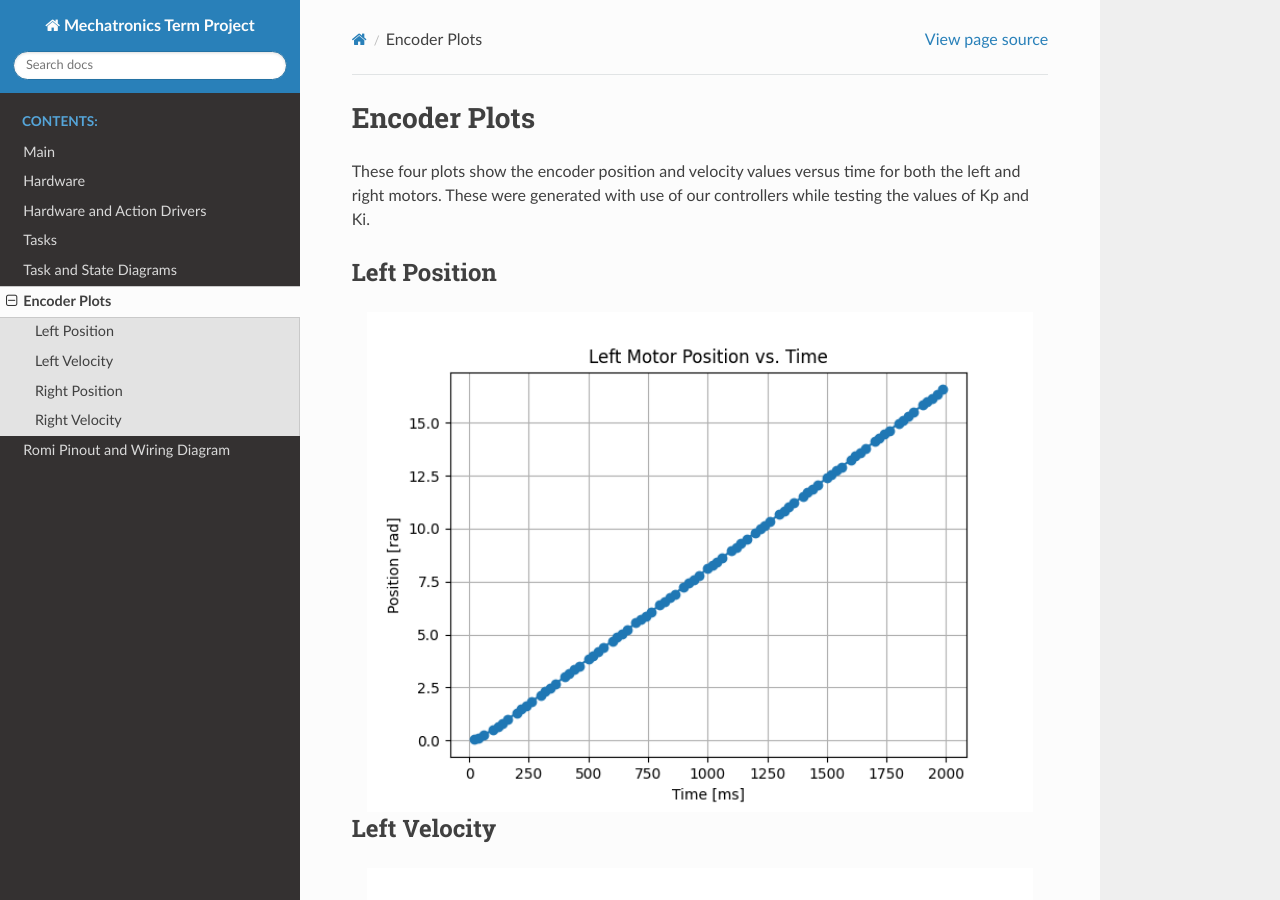
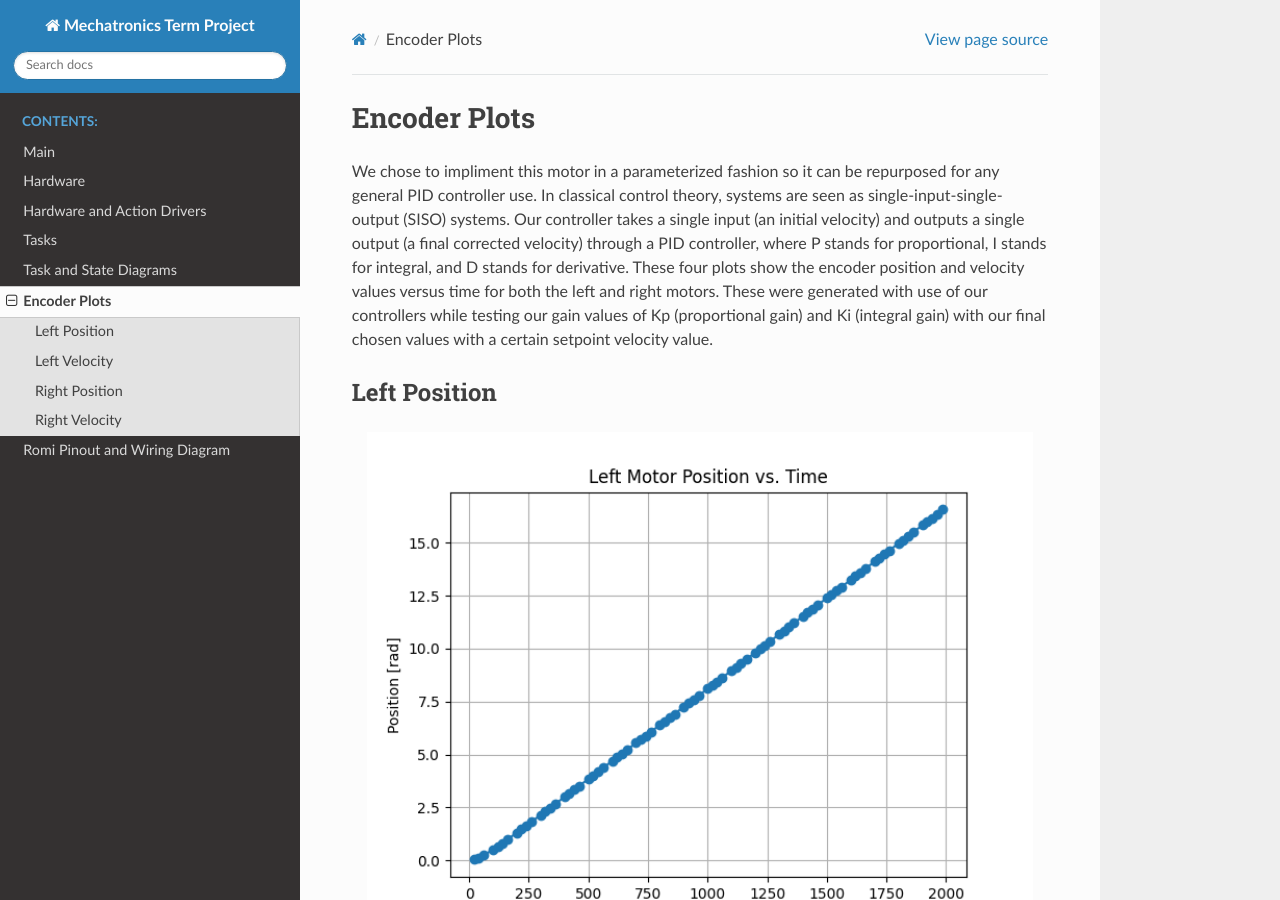
Before and after one commit to emmicayer/Mechatronics-Repository, a Sphinx documentation site: the page built from docs/plots.rst, in a window 1280 px wide and 900 px high. Built offline with Sphinx 7.4.7 and the Read the Docs theme 3.1.0, drawn with Linux system fonts in a browser that asks for light colours; pages that are not in the unit, such as notebooks, are missing from menus.

Commit message:
Update plots.rst

```diff
--- a/docs/plots.rst
+++ b/docs/plots.rst
@@ -1,7 +1,7 @@
 Encoder Plots
 ===============
 
-These four plots show the encoder position and velocity values versus time for both the left and right motors. These were generated with use of our controllers while testing the values of Kp and Ki.
+We chose to impliment this motor in a parameterized fashion so it can be repurposed for any general PID controller use. In classical control theory, systems are seen as single-input-single-output (SISO) systems. Our controller takes a single input (an initial velocity) and outputs a single output (a final corrected velocity) through a PID controller, where P stands for proportional, I stands for integral, and D stands for derivative. These four plots show the encoder position and velocity values versus time for both the left and right motors. These were generated with use of our controllers while testing our gain values of Kp (proportional gain) and Ki (integral gain) with our final chosen values with a certain setpoint velocity value.
 
 Left Position
 ----
```
